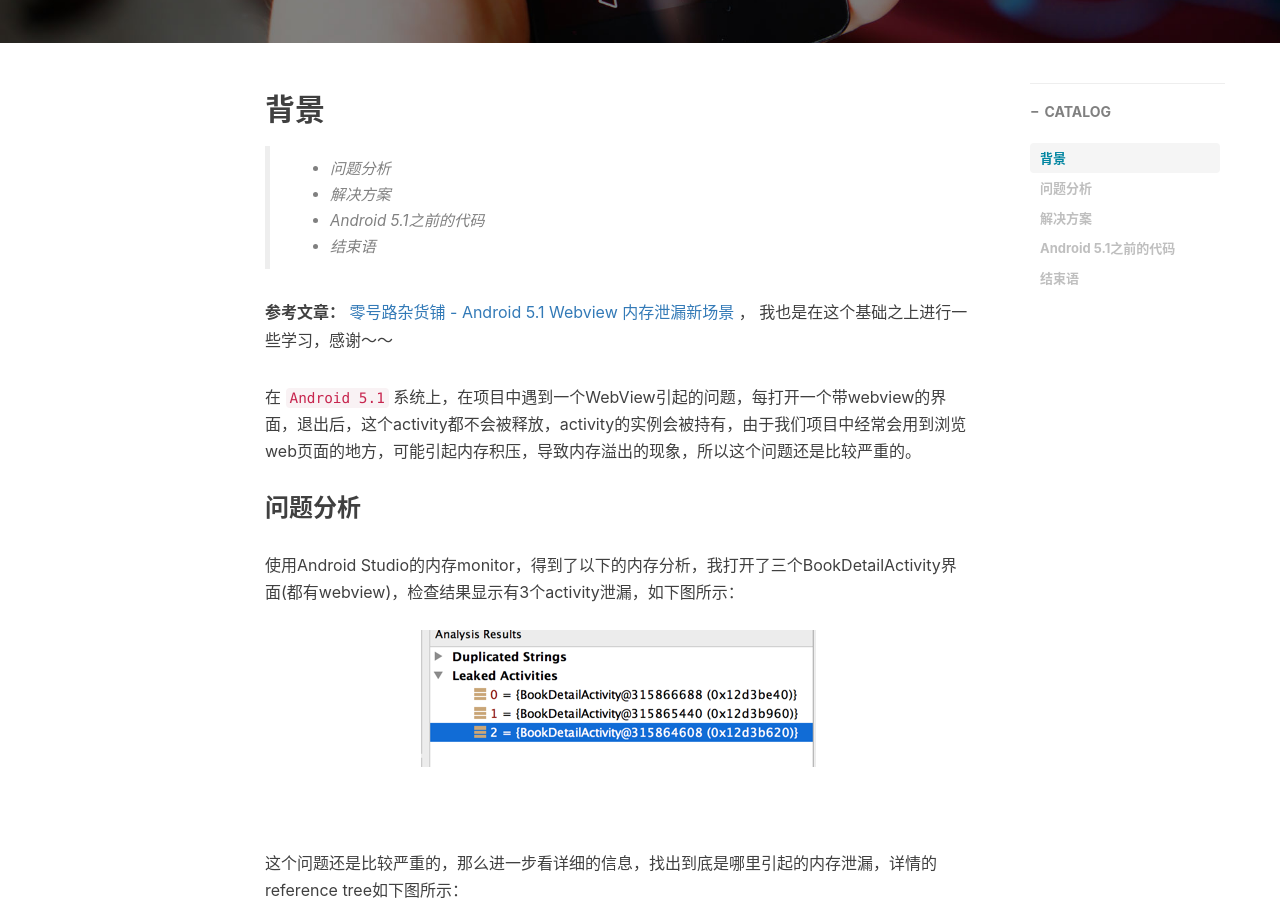
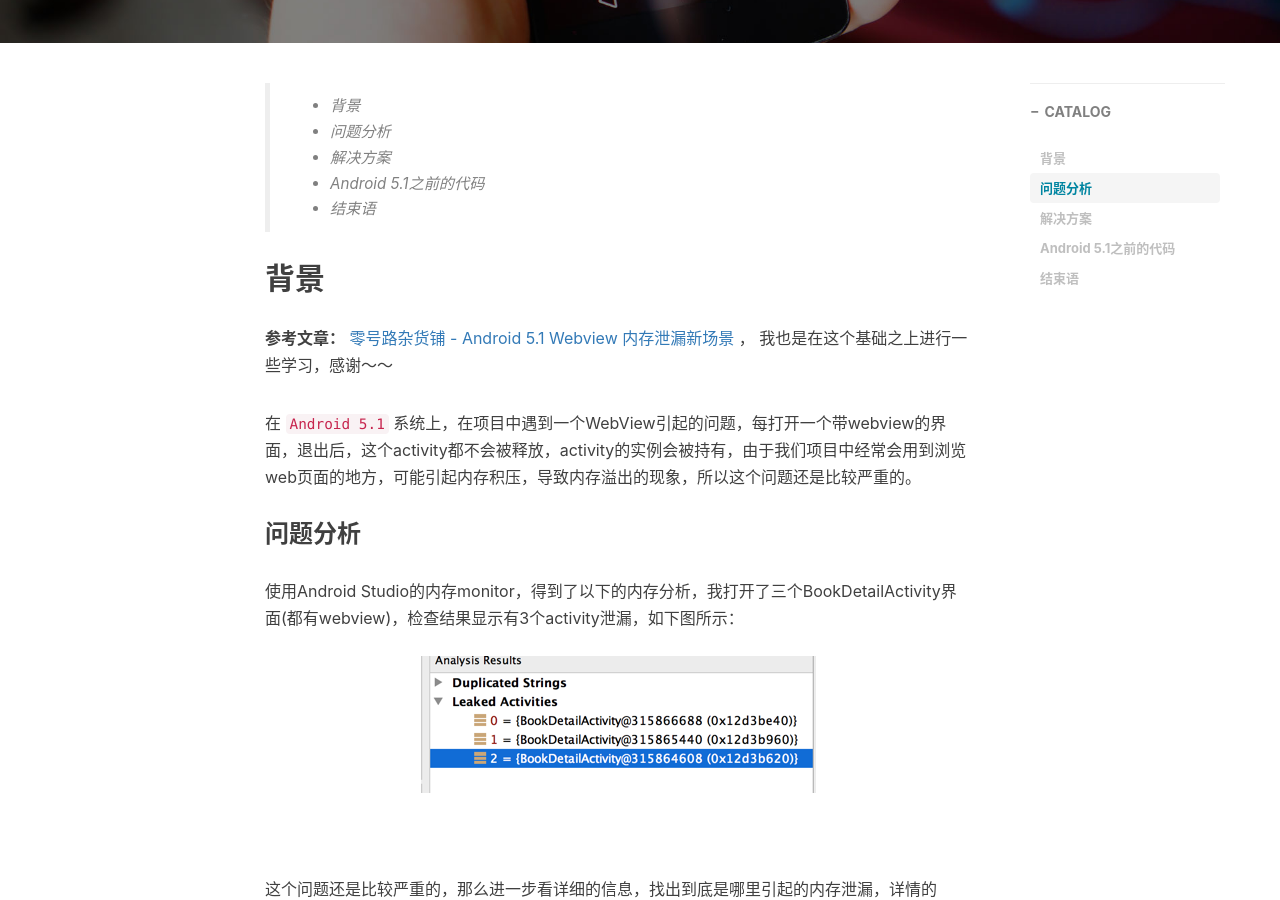
Before and after one commit to leehong2005/leehong2005.github.io, a Jekyll site: the page built from _posts/2016-08-17-webview-memory-leak.md, in a window 1280 px wide and 900 px high, scrolled down 540 px. Built offline with Jekyll 4.4.1, drawn with Linux system fonts in a browser that asks for light colours; comment, search, counter and statistics services are not loaded.

Commit message:
【功能】修改内在泄漏的文章

```diff
--- a/_posts/2016-08-17-webview-memory-leak.md
+++ b/_posts/2016-08-17-webview-memory-leak.md
@@ -12,14 +12,13 @@ tags:
     - 内在泄漏
 ---
 
-
-## 背景
-
-
-> * 问题分析
+> * 背景
+* 问题分析
 * 解决方案
 * Android 5.1之前的代码
 * 结束语
+
+## 背景
 
 __参考文章：__ [零号路杂货铺 - Android 5.1 Webview 内存泄漏新场景](http://linghaolu.github.io/webview/memory/leak/2015/07/16/android-5.1-webview-memory-leak.html) ， 我也是在这个基础之上进行一些学习，感谢～～
 
```
